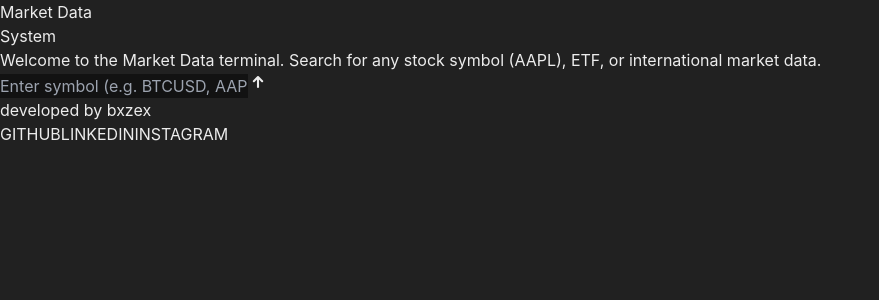
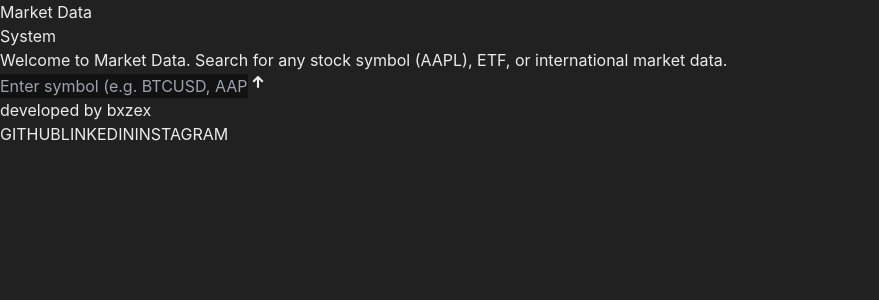
Before and after one commit to bxzex/marketdata, a React (Vite) app: page / in a window 1280 px wide. Shown: the top 300 px of the page, without its empty margins (0-879 px from the left). Built offline with nearby package versions, Linux system fonts and the light colour scheme.

Commit message:
Update UI: Remove 'terminal' from welcome message

```diff
--- a/src/App.tsx
+++ b/src/App.tsx
@@ -37,7 +37,7 @@ const BASE_URL = "https://financialmodelingprep.com/stable";
 export default function App() {
   const [input, setInput] = useState('');
   const [messages, setMessages] = useState<Message[]>([
-    { role: 'assistant', content: 'Welcome to the Market Data terminal. Search for any stock symbol (AAPL), ETF, or international market data.' }
+    { role: 'assistant', content: 'Welcome to Market Data. Search for any stock symbol (AAPL), ETF, or international market data.' }
   ]);
   const [isLoading, setIsLoading] = useState(false);
   const messagesEndRef = useRef<HTMLDivElement>(null);
```
